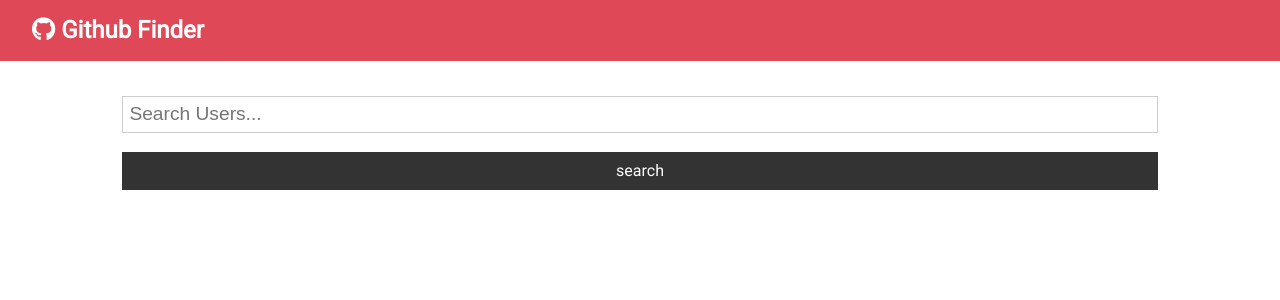
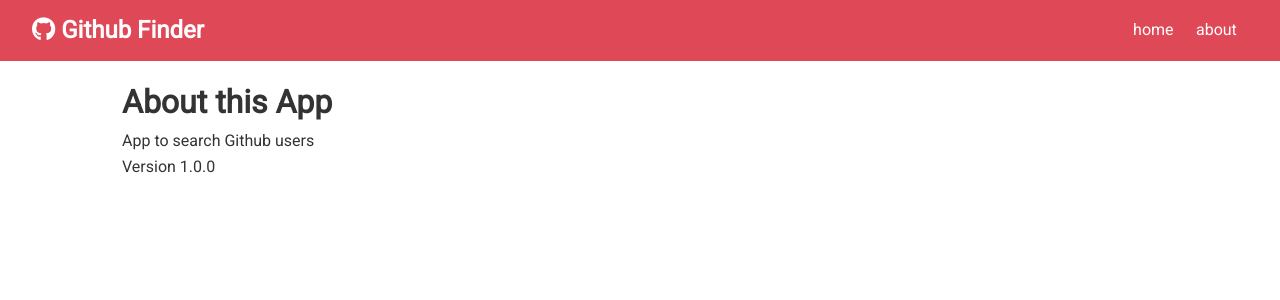
Before and after one commit to imdan/github-finder, a React (Create React App) app: page /about in a window 1280 px wide. Shown: the top 300 px of the page. Built offline with nearby package versions, Linux system fonts and the light colour scheme.

Commit message:
set up react router, links in navbar, and an about page

```diff
--- a/package.json
+++ b/package.json
@@ -9,6 +9,7 @@
     "axios": "^0.19.2",
     "react": "^16.13.1",
     "react-dom": "^16.13.1",
+    "react-router-dom": "^5.1.2",
     "react-scripts": "3.4.1"
   },
   "scripts": {
--- a/src/App.js
+++ b/src/App.js
@@ -1,8 +1,10 @@
-import React, { Component } from 'react';
+import React, { Component, Fragment } from 'react';
+import { BrowserRouter as Router, Switch, Route } from 'react-router-dom';
 import Navbar from './components/layout/Navbar';
 import Users from './components/users/Users';
 import Search from './components/users/Search';
 import Alert from './components/layout/Alert';
+import About from './components/pages/About';
 import axios from'axios';
 import './App.css';
 
@@ -39,15 +41,27 @@
     const { users, loading } = this.state;
 
     return (
+      < Router >
       <div className="App">
         < Navbar />
         <div className="container">
           < Alert alert={ this.state.alert } />
-          < Search searchUsers={this.searchUsers} clearUsers={this.clearUsers} showClear={ users.length > 0 ? true : false } setAlert={this.setAlert} />
-          < Users loading={loading} users={users} />
+          <Switch>
+            <Route exact path='/' render={props => (
+                <Fragment>
+                  < Search searchUsers={this.searchUsers} clearUsers={this.clearUsers} showClear={ users.length > 0 ? true : false } setAlert={this.setAlert} />
+                 < Users loading={loading} users={users} />
+                </Fragment>
+            )}/>
+
+            <Route exact path='/about' component={About}/>
+
+          </Switch>
+
         </div>
 
       </div>
+      </Router>
     );
   }
 
--- a/src/components/layout/Navbar.js
+++ b/src/components/layout/Navbar.js
@@ -1,5 +1,6 @@
 import React from 'react';
 import PropTypes from 'prop-types';
+import { Link } from 'react-router-dom';
 
 
 const Navbar = ({ icon, title }) => {
@@ -7,6 +8,14 @@
     return (
         <nav className='navbar bg-primary'>
             <h1><i className={icon}/> {title}</h1>
+            <ul>
+                <li>
+                    <Link to='/'>home</Link>
+                </li>
+                <li>
+                    <Link to='/about'>about</Link>
+                </li>
+            </ul>
         </nav>
     )
 }
--- /dev/null
+++ b/src/components/pages/About.js
@@ -0,0 +1,13 @@
+import React, { Fragment } from 'react';
+
+const About = () => {
+    return (
+        <Fragment>
+            <h1>About this App</h1>
+            <p>App to search Github users</p>
+            <p>Version 1.0.0</p>
+        </Fragment>
+    )
+}
+
+export default About
```
Also changed, not shown: 1 other file (tests, documents, lock files or other folders).
